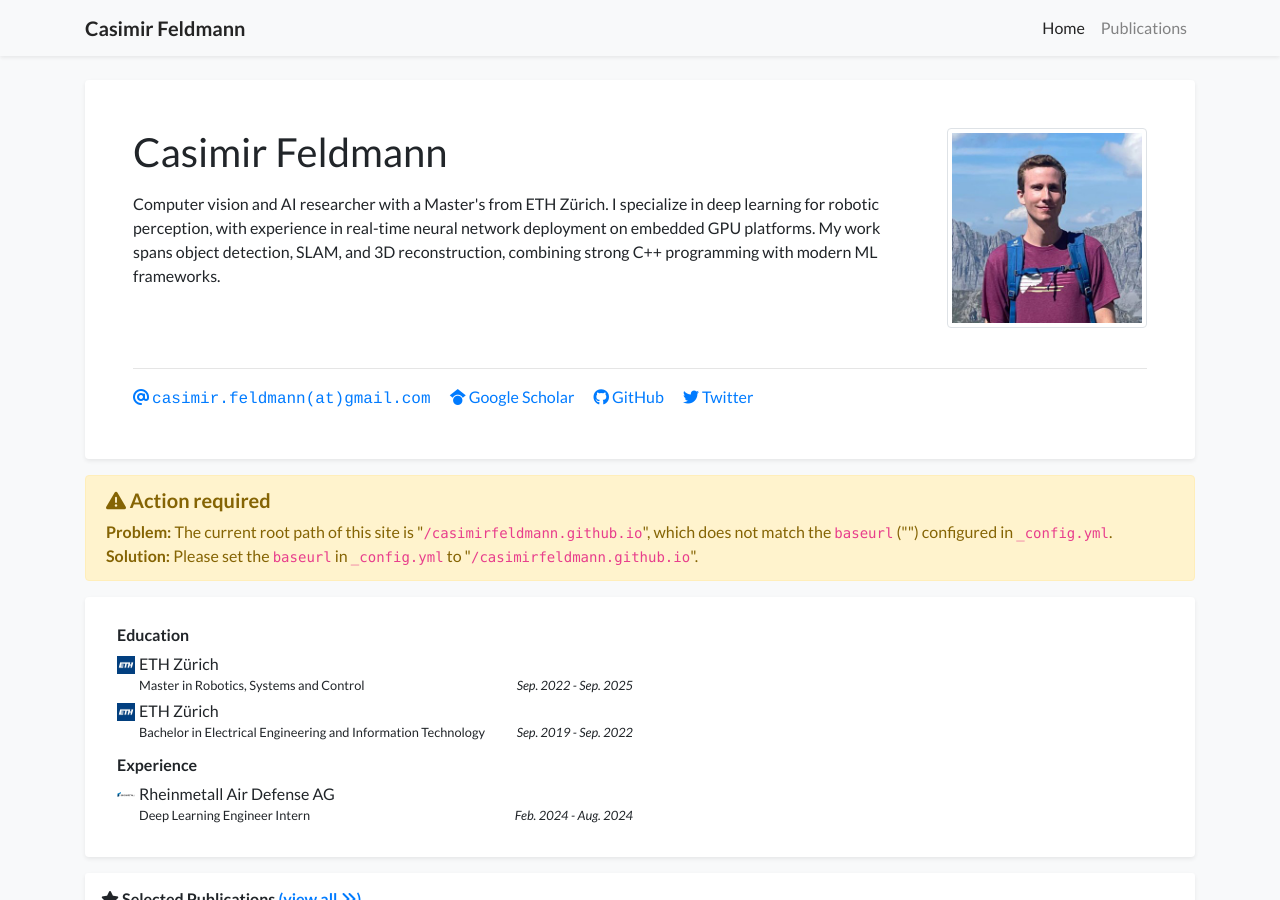
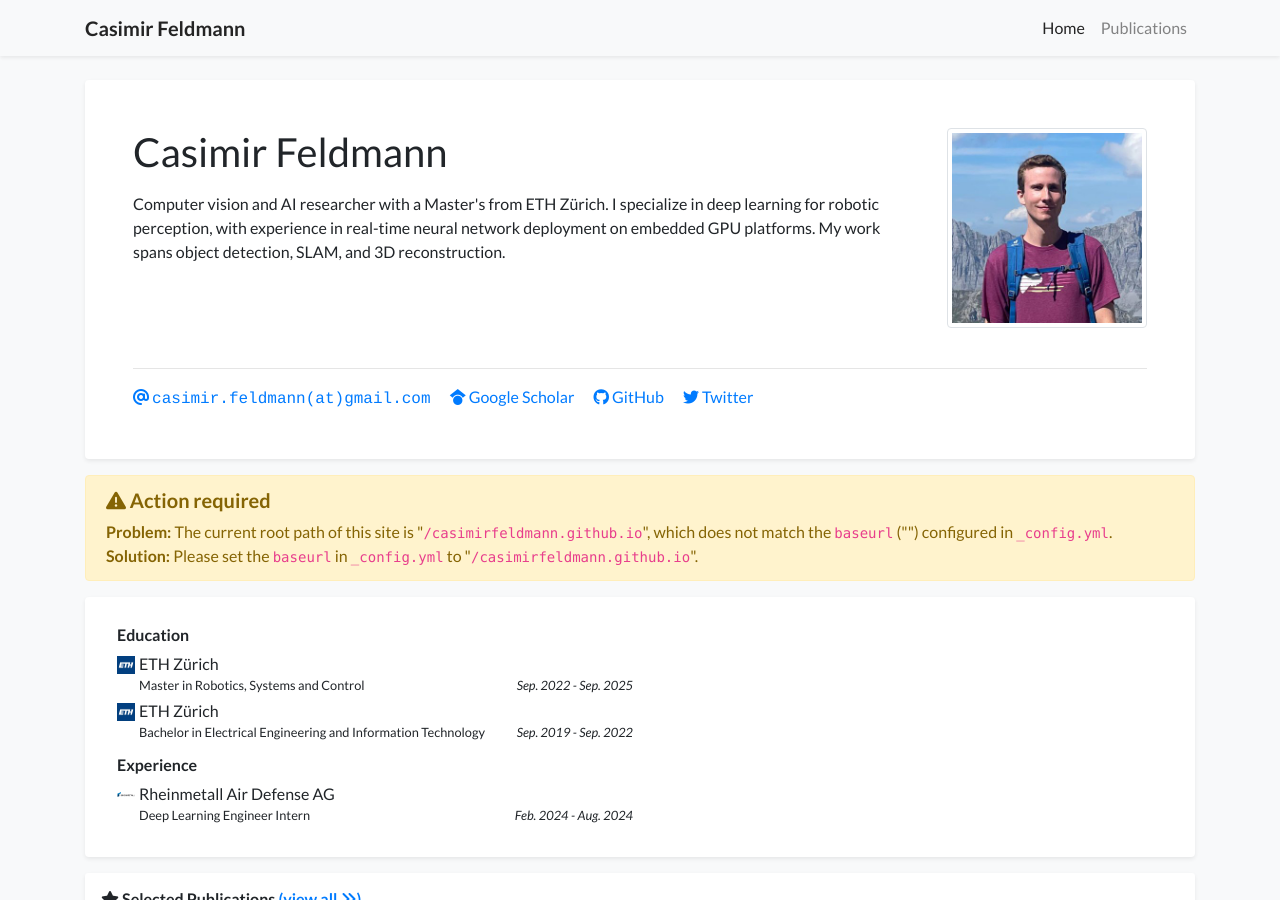
Before and after one commit to casimirfeldmann/casimirfeldmann.github.io, a Jekyll site: the page built from index.html, in a window 1280 px wide and 900 px high. Built offline with Jekyll 4.4.1, drawn with Linux system fonts in a browser that asks for light colours; a style sheet for code colours, icons or effects is not loaded.

Commit message:
update profile.yml

```diff
--- a/_data/profile.yml
+++ b/_data/profile.yml
@@ -18,7 +18,7 @@
 
 short_bio: >-
   <p>
-    Computer vision and AI researcher with a Master's from ETH Zürich. I specialize in deep learning for robotic perception, with experience in real-time neural network deployment on embedded GPU platforms. My work spans object detection, SLAM, and 3D reconstruction, combining strong C++ programming with modern ML frameworks.
+    Computer vision and AI researcher with a Master's from ETH Zürich. I specialize in deep learning for robotic perception, with experience in real-time neural network deployment on embedded GPU platforms. My work spans object detection, SLAM, and 3D reconstruction.
   </p>
 
 portrait_url: /assets/images/photos/profile.jpg
```
